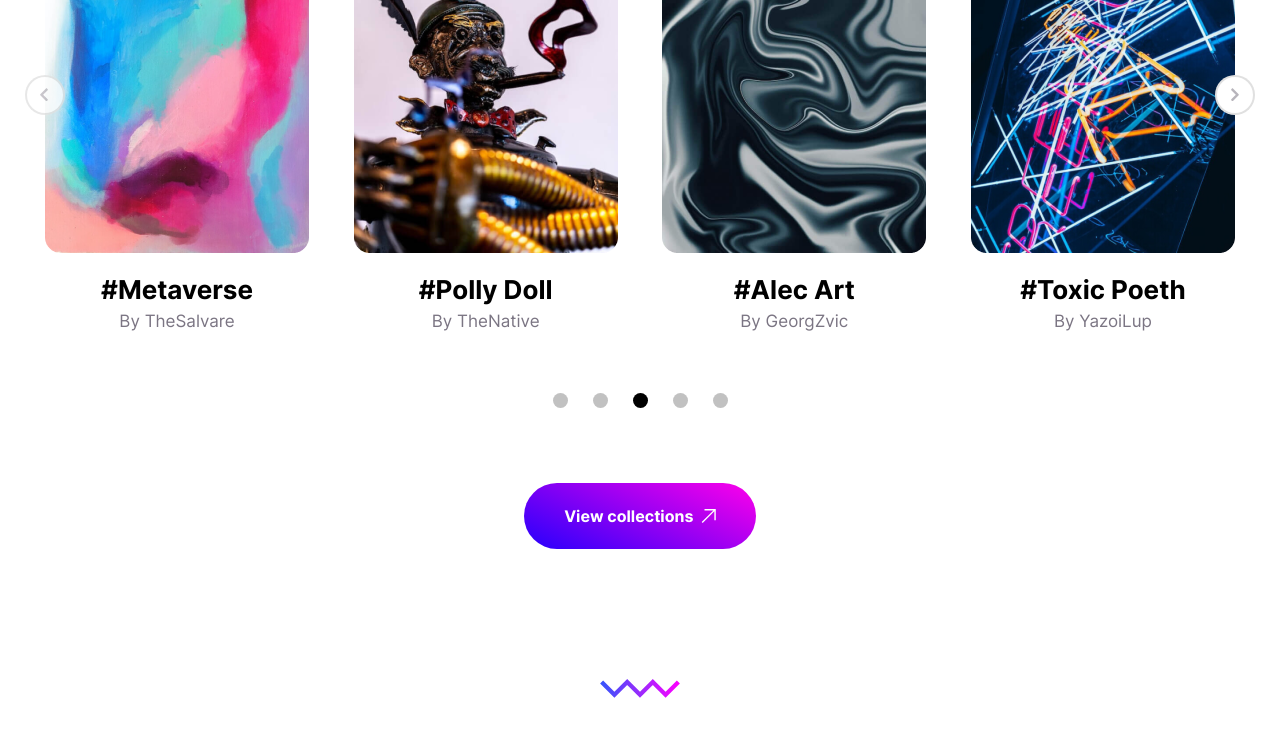
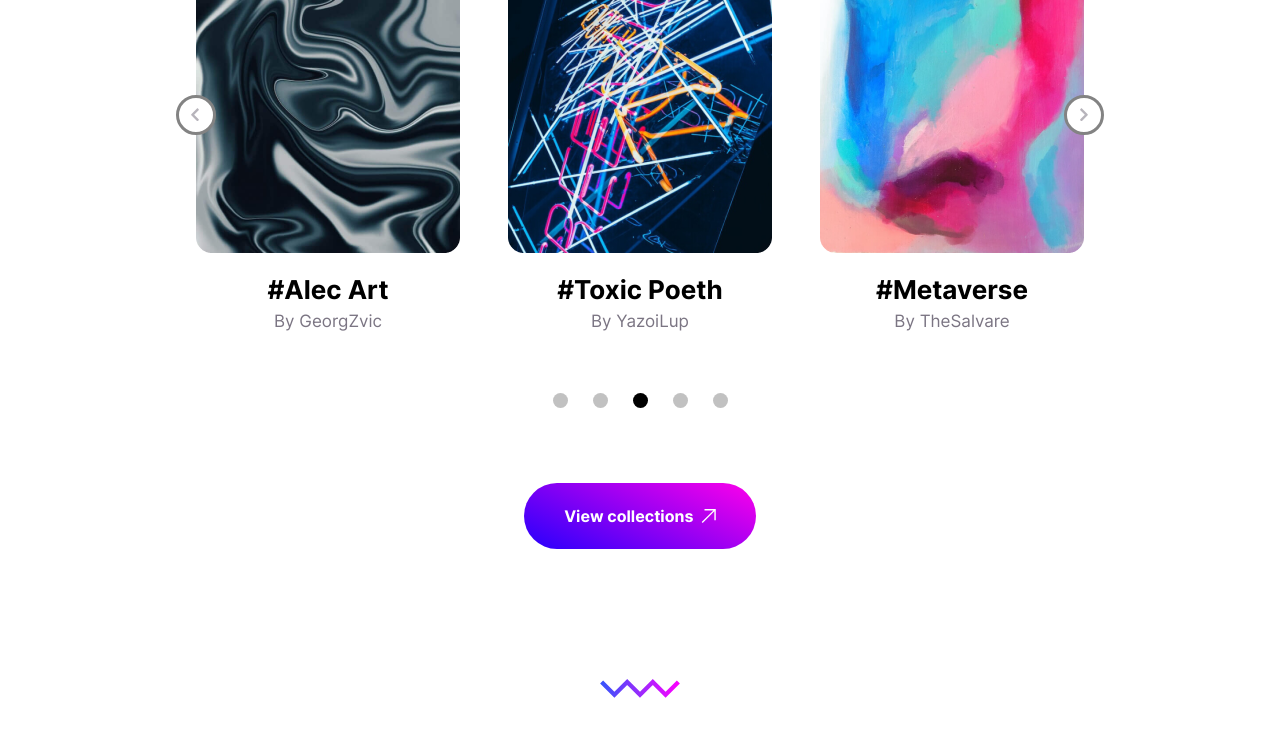
Before and after one commit to X3naronty/NFTMarket, a plain HTML site: page dist/index.html in a window 1280 px wide. Both pictures are taken after a click on the element 640 px from the left and 1893 px from the top of the page. Shown: the part 1493-2229 px from the top of the page. Drawn offline with nearby package versions, Linux system fonts and the light colour scheme; files that its build step writes are made by us from their sources; files whose address does not match are found by name.

Commit message:
slider are almost finished

```diff
--- a/dist/index.html
+++ b/dist/index.html
@@ -474,7 +474,7 @@
             <div class="collection__slider-main">
               <button
                 class="collection__slider-button collection__slider-button--left collection__slider-button--inactive"
-                style="left: -20px"
+                disabled
               >
                 <div class="svg-wrapper">
                   <svg
@@ -491,6 +491,7 @@
                   </svg>
                 </div>
               </button>
+              <div class="collection__slider-list-overflow-x-wrapper">
                 <ul class="collection__slider-list">
                   <li class="collection__slider-item">
                     <div class="collection-card">
@@ -597,6 +598,7 @@
                     </div>
                   </li>
                 </ul>
+              </div>
               <button
                 class="collection__slider-button collection__slider-button--right"
               >
@@ -1786,23 +1788,28 @@
       const sliderSwitchRightButton = document.querySelector(
         '.collection__slider-button--right'
       );
+
       const sliderPagination = document.querySelector('.pagination__list');
+      let sliderActivePagination = 0;
+      const sliderOffset = 312;
 
-      let sliderActivePagination = 0;
-
-      function sliderMoveLeft (e, count = 1) {
-        slider.insertAdjacentElement('afterbegin', slider.lastElementChild);
-
-        paginationToggle(sliderActivePagination - count);
-      }
-
-      function sliderMoveRight(e, count = 1) {
-        slider.insertAdjacentElement('beforeend', slider.firstElementChild)
-
-        paginationToggle(sliderActivePagination + count);
+      function sliderShift(sliderOffsetCount) {
+        let left =
+          Number.parseInt(getComputedStyle(slider).left) +
+          sliderOffsetCount * sliderOffset +
+          'px';
+        console.log(left);
+        slider.style.left = left;
       }
 
       function paginationToggle(number = 1) {
+        if (number === -1) {
+          number = 4;
+        }
+        if (number === 5) {
+          number = 0;
+        }
+        console.log(sliderActivePagination);
         sliderPagination.children[sliderActivePagination].classList.remove(
           'pagination__item--active'
         );
@@ -1811,18 +1818,52 @@
         sliderPagination.children[sliderActivePagination].classList.add(
           'pagination__item--active'
         );
+
+        if (number === 0) {
+          sliderSwitchLeftButton.classList.add(
+            'collection__slider-button--inactive'
+          );
+          sliderSwitchLeftButton.setAttribute('disabled', '');
+          sliderSwitchRightButton.classList.remove(
+            'collection__slider-button--inactive'
+          );
+          sliderSwitchRightButton.removeAttribute('disabled');
+        } else if (number === 4) {
+          sliderSwitchRightButton.classList.add(
+            'collection__slider-button--inactive'
+          );
+          sliderSwitchRightButton.setAttribute('disabled', '');
+          sliderSwitchLeftButton.classList.remove(
+            'collection__slider-button--inactive'
+          );
+          sliderSwitchLeftButton.removeAttribute('disabled');
+        } else {
+          sliderSwitchLeftButton.classList.remove(
+            'collection__slider-button--inactive'
+          );
+          sliderSwitchLeftButton.removeAttribute('disabled');
+          sliderSwitchRightButton.classList.remove(
+            'collection__slider-button--inactive'
+          );
+          sliderSwitchRightButton.removeAttribute('disabled');
+        }
       }
 
-      sliderSwitchLeftButton.onclick = sliderMoveLeft;
-      sliderSwitchRightButton.onclick = sliderMoveRight;
+      sliderSwitchLeftButton.onclick = () => {
+        sliderShift(1);
+        paginationToggle(sliderActivePagination - 1);
+      };
+      sliderSwitchRightButton.onclick = () => {
+        sliderShift(-1);
+        paginationToggle(sliderActivePagination + 1);
+      };
 
       sliderPagination.onclick = (e) => {
-        if(!(e.target instanceof HTMLLIElement)) return;
+        if (!(e.target instanceof HTMLLIElement)) return;
 
-        let newIndex = e.target.dataset.count;
+        let newIndex = +e.target.dataset.count;
+        sliderShift(sliderActivePagination - newIndex);
         paginationToggle(newIndex);
-
-
       };
     </script>
   </body>
--- a/styles/blocks/_collection.scss
+++ b/styles/blocks/_collection.scss
@@ -1,60 +1,49 @@
 .collection {
   text-align: center;
 
-    &__slider{
+  &__slider {
     margin-bottom: 67px;
-        position: relative;
-        margin-inline: 20px;
+    display: block;
+    margin-inline: auto;
+    max-inline-size: 1200px;
 
+    @media (max-width: 1290px) {
+      max-inline-size: 888px;
+    }
 
     @include tablet {
+      max-inline-size: 576px;
       margin-bottom: 40px;
+    }
+
+    @include mobile {
+      max-inline-size: 264px;
     }
 
     &-main {
       position: relative;
-
-            @include tablet {
-                display: inline-block;
-            }
     }
 
     &-list {
       display: flex;
       flex-direction: row;
-            justify-content: space-between;
       margin-bottom: 50px;
-            column-gap: 20px;
+      column-gap: 48px;
+
+      position: relative;
 
       @include tablet {
-            justify-content: center;
         margin-bottom: 44px;
+      }
+
+      &-overflow-x-wrapper {
+        overflow-x: hidden;
       }
     }
 
     &-item {
-            // flex-shrink: 0;
-            &:nth-child(n+5) {
-                display: none;
-            }
-
-            @include tablet {
-                &:nth-child(n+4) {
-                    display: none;
-                }
-            }
-
-            @include mobile {
-                &:nth-child(n+3){
-                    display: none;
-                }
-            }
-
-            @include mobile-m {
-                &:nth-child(n+2) {
-                    display: none;
-                }
-            }
+      flex-shrink: 0;
+      max-width: 264px;
     }
 
     &-button {
@@ -66,13 +55,12 @@
       vertical-align: baseline;
       position: absolute;
       top: 40%;
-            right: -20px;
-
       display: flex;
       justify-content: center;
       align-items: center;
+      z-index: 50;
 
-            border: 2px solid rgba(131, 131, 131, 0.25);
+      border: 3px solid rgba(131, 131, 131);
 
       &-icon {
         width: 10px !important;
@@ -83,7 +71,15 @@
       }
 
       &--inactive {
-                opacity: 75%;
+        opacity: 50%;
+      }
+
+      &--left {
+        left: -20px;
+      }
+
+      &--right {
+        right: -20px;
       }
     }
   }
--- a/styles/blocks/_section.scss
+++ b/styles/blocks/_section.scss
@@ -1,7 +1,6 @@
 .section {
   padding-block: var(--section-padding-y);
   height: auto;
-
 
   @include tablet {
     padding-block: 70px;
@@ -27,7 +26,8 @@
   &_background-box-shadow {
     background: url('./../img/minting.png') center repeat;
     // box-shadow: inset 0px 0px 35px 24px rgba(15,5,29,0.79);
-    box-shadow: inset 0px 0px 50px 50px var(--section-decoration-box-shadow-color);
+    box-shadow: inset 0px 0px 50px 50px
+      var(--section-decoration-box-shadow-color);
     padding-inline: 0;
     margin-top: 42px;
     border-bottom: 1px solid rgba(183, 180, 187, 0.25);
```
Also changed, not shown: index.html (+60 -19 lines), styles/_media.scss (+11 -13 lines), styles/styles.css, 2 other files. Lines whose indentation alone changed are shown as unchanged.
